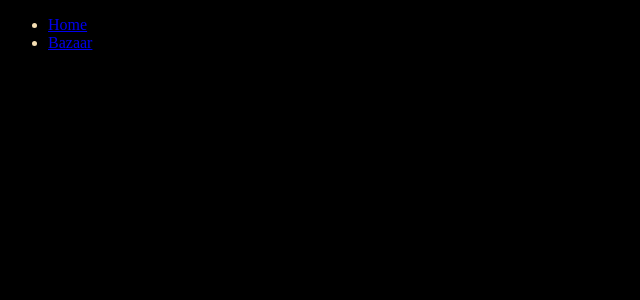
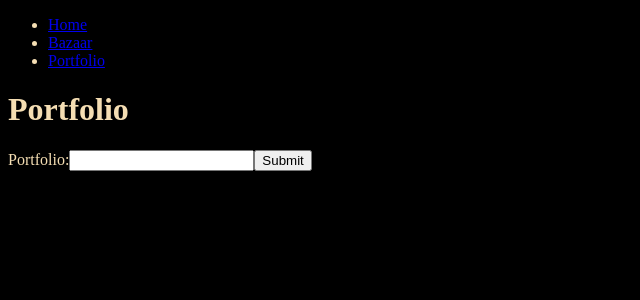
Before and after one commit to Ashy46/SkyblockBazaarCalculator, a React (Vite) app in the folder frontend/: page /portfolio in a window 1280 px wide. Before the commit this address had no page. Shown: the top 300 px of the page, without its empty margins (0-640 px from the left). Built offline with nearby package versions, Linux system fonts and the light colour scheme.

Commit message:
Finished the portfolio calculator

```diff
--- a/frontend/src/app.jsx
+++ b/frontend/src/app.jsx
@@ -3,6 +3,7 @@ import { StrictMode } from 'react'
 import { BrowserRouter, Routes, Route } from 'react-router-dom'
 import BazaarMatrix from './components/bazaarMatrix'
 import Navbar from './components/navbar'
+import Portfolio from './components/portfolio'
 
 const Home = () => <div>Home Page</div>;
 
@@ -13,6 +14,7 @@ export default function App() {
             <Routes>
                 <Route path="/" element={<Home />} />
                 <Route path="/bazaar" element={<BazaarMatrix />} />
+                <Route path="/portfolio" element={<Portfolio />} />
             </Routes>
         </BrowserRouter>
     )
--- a/frontend/src/components/navbar.jsx
+++ b/frontend/src/components/navbar.jsx
@@ -15,6 +15,9 @@ export default function Navbar() {
                 <li>
                     <Link to="/bazaar">Bazaar</Link>
                 </li>
+                <li>
+                    <Link to="/portfolio">Portfolio</Link>
+                </li>
             </ul>
         </nav>
     );
--- /dev/null
+++ b/frontend/src/components/portfolio.jsx
@@ -0,0 +1,52 @@
+import React, { useEffect, useState } from "react";
+import axios from "axios";
+
+export default function Portfolio() {
+    const [investmentSize, setInvestmentSize] = useState("");
+    const [portfolio, setPortfolio] = useState(null);
+    const [error, setError] = useState(null);
+
+    const handleSubmit = async (e) => {
+        e.preventDefault();
+        try {
+            const response = await axios.post("http://127.0.0.1:5000/api/bazaar/portfolio", {
+                investmentSize,
+
+            });
+            console.log(response.data);
+            setPortfolio(response.data);
+        } catch (error) {
+            console.error('Error:', error);
+            setError(error.message);
+        }
+    };
+
+    return (
+        <div clasName = "Portfolio">
+            <h1>Portfolio</h1>
+            <form onSubmit={handleSubmit}>
+                <label>
+                    Portfolio:
+                    <input
+                        type="text"
+                        value={investmentSize}
+                        onChange={(e) => setInvestmentSize(e.target.value)}
+                    />
+                </label>
+                <button type="submit">Submit</button>
+            </form>
+            {portfolio && (
+                <ul>
+                    {Object.entries(portfolio.portfolio).map(([key, value]) => {
+                        return (
+                            <li key={key} className = "product-Position">
+                                <strong>{key}:</strong> {value}
+                            </li>
+                        )
+                    })}
+                    <strong>Total Returns:</strong> {portfolio.totalReturns}
+                </ul>
+            )}
+        </div>
+    );
+}
```
Also changed, not shown: 2 other files (tests, documents, lock files or other folders).
